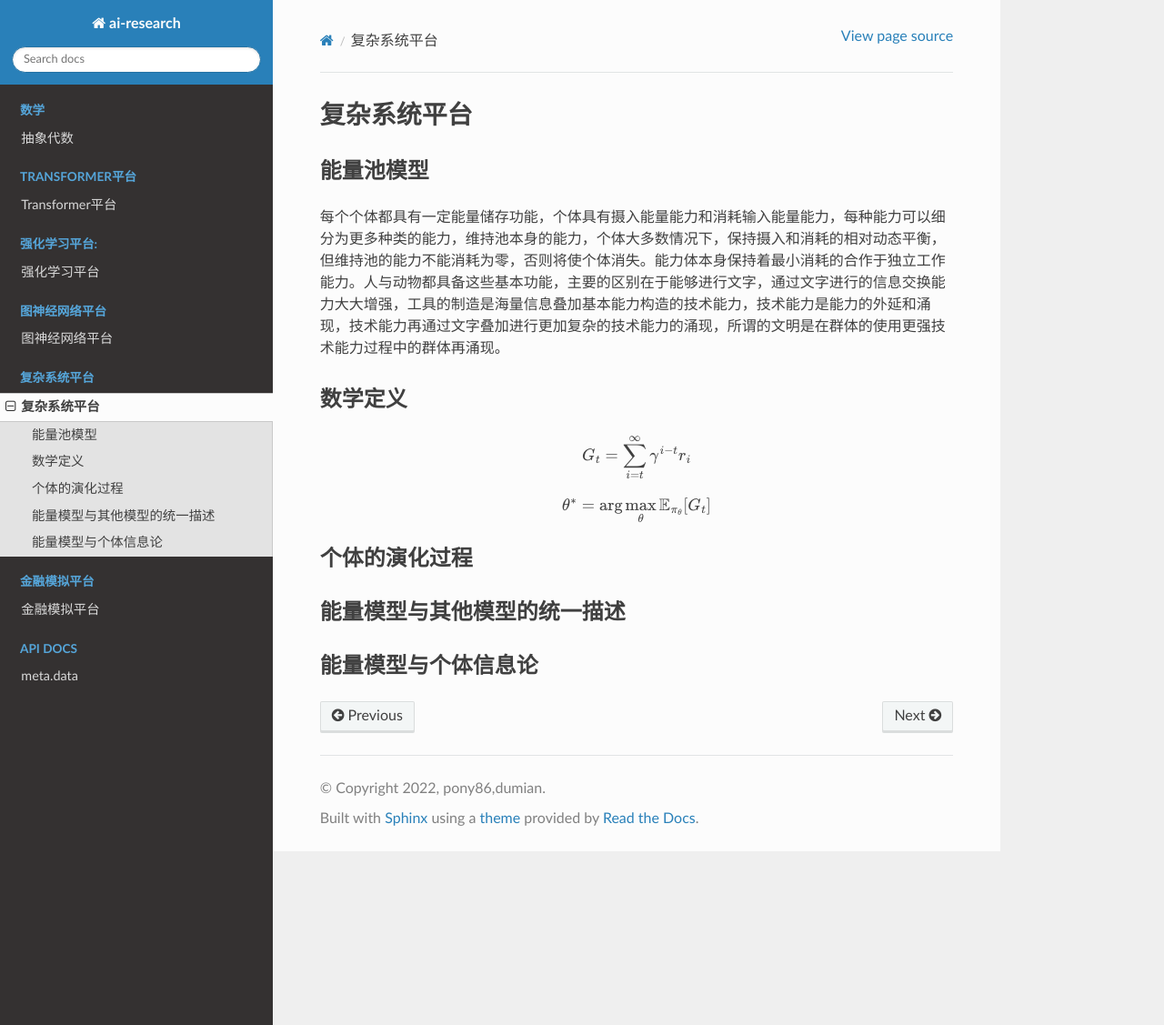
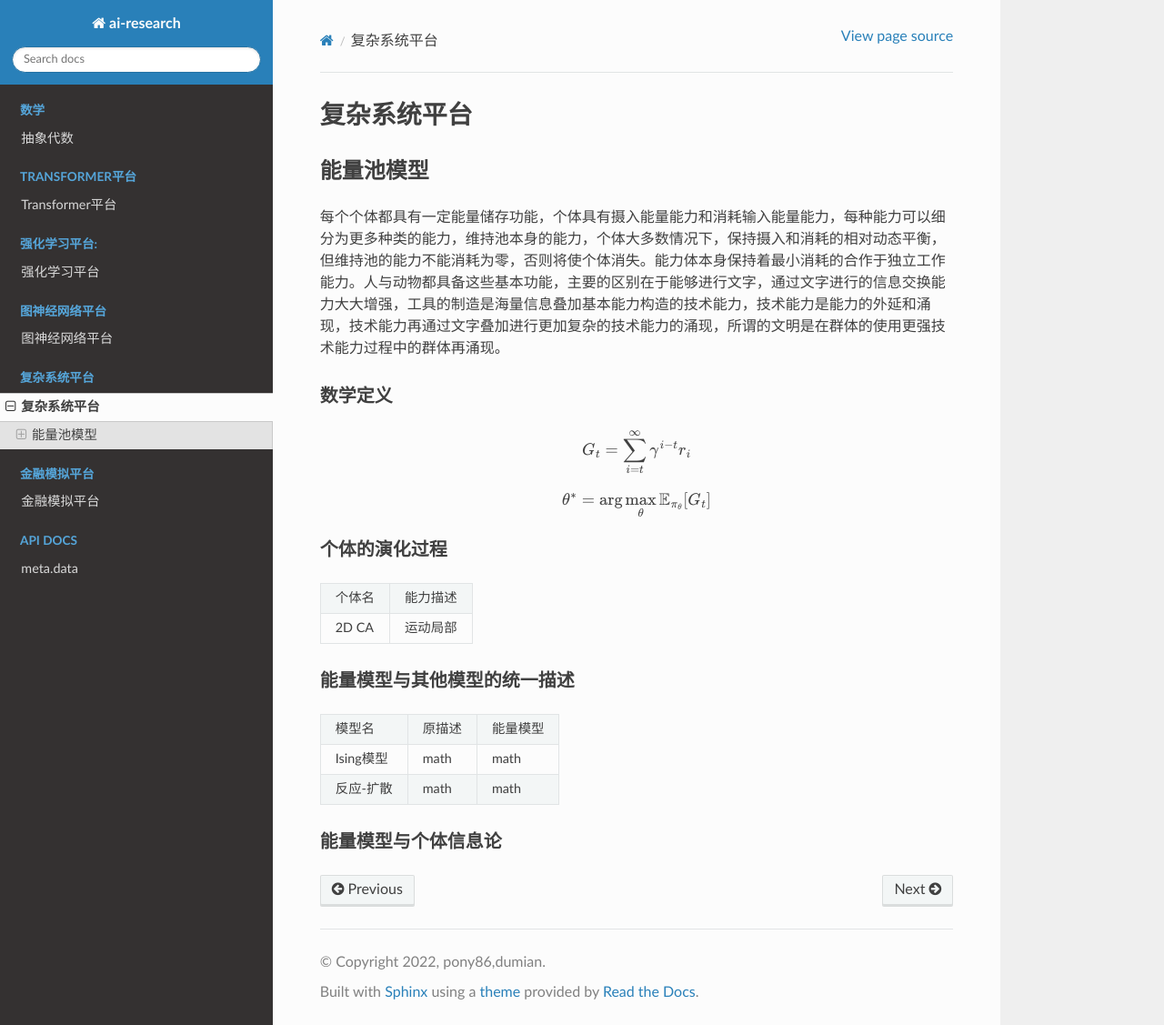
Before and after one commit to pony86/ai, a Sphinx documentation site: the page built from docs/source/complex/index.rst, in a window 1280 px wide and 1127 px high. Shown: the whole window at 91% size. Built offline with Sphinx 7.4.7 and the Read the Docs theme 2.0.0, drawn with Linux system fonts in a browser that asks for light colours; part of the change alters nothing that is shown.

Commit message:
Update index.rst

```diff
--- a/docs/source/complex/index.rst
+++ b/docs/source/complex/index.rst
@@ -7,28 +7,29 @@
 每个个体都具有一定能量储存功能，个体具有摄入能量能力和消耗输入能量能力，每种能力可以细分为更多种类的能力，维持池本身的能力，个体大多数情况下，保持摄入和消耗的相对动态平衡，但维持池的能力不能消耗为零，否则将使个体消失。能力体本身保持着最小消耗的合作于独立工作能力。人与动物都具备这些基本功能，主要的区别在于能够进行文字，通过文字进行的信息交换能力大大增强，工具的制造是海量信息叠加基本能力构造的技术能力，技术能力是能力的外延和涌现，技术能力再通过文字叠加进行更加复杂的技术能力的涌现，所谓的文明是在群体的使用更强技术能力过程中的群体再涌现。
 
 数学定义
----------
+^^^^^^^
 .. math:: G_t=\sum_{i=t}^\infty \gamma^{i-t}r_i
 
 .. math:: \theta^*=\arg\max_\theta \mathbb{E}_{\pi_\theta}[G_t]
 
 个体的演化过程
--------------
-+----------+------------+
-| 个体名   | 能力描述    |
-+==========+==============+
-|  2D CA  | 运动，局部观察 |
-+---------+---------------+
+^^^^^^^
++--------------+----------+
+| 个体名       | 能力描述 |
++--------------+----------+
+| 2D CA        | 运动局部 |
++--------------+----------+
+
 
 能量模型与其他模型的统一描述
---------------
-+----------+---------+-------------+
-|  模型名   | 原描述  | 能量模型描述 |
-+===========+========+==============+
-| Ising模型  | .. math:: G_t=\sum_{i=t}^\infty \gamma^{i-t}r_i | .. math:: G_t=\sum_{i=t}^\infty \gamma^{i-t}r_i |
-+----------+---------+-------------+
-| 反应-扩散模型  | .. math:: G_t=\sum_{i=t}^\infty \gamma^{i-t}r_i | .. math:: G_t=\sum_{i=t}^\infty \gamma^{i-t}r_i |
-+----------+---------+-------------+
+^^^^^^^
++--------------+----------+-----------+
+| 模型名       | 原描述   | 能量模型  |
++--------------+----------+-----------+
+| Ising模型    | math     | math      |
++--------------+----------+-----------+
+| 反应-扩散    | math     | math      |
++--------------+----------+-----------+
 
 能量模型与个体信息论
------
+^^^^^^^
```
